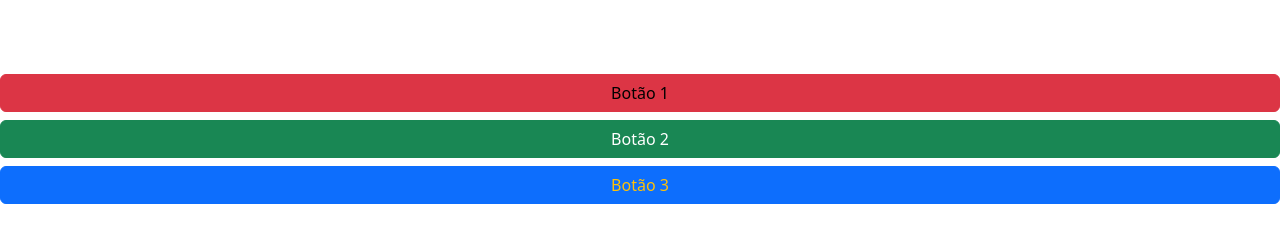
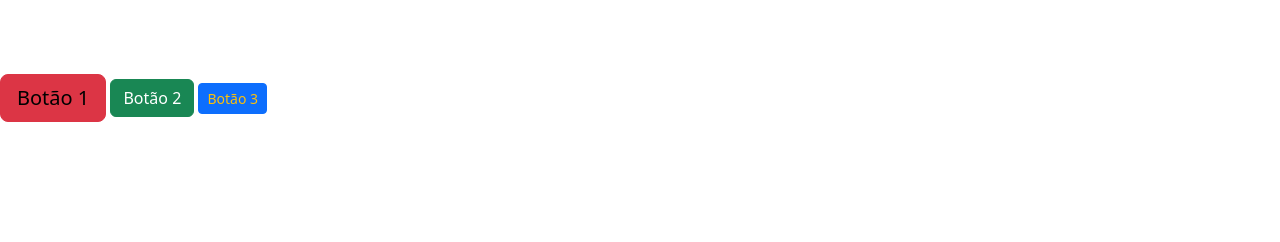
Before and after one commit to Renan1232/bootstrap-framework, a plain HTML site: page Bootstrap-framework/index.html in a window 1280 px wide. Shown: the part 524-766 px from the top of the page. Drawn offline with nearby package versions, Linux system fonts and the light colour scheme.

Commit message:
modified buttons

```diff
--- a/Bootstrap-framework/index.html
+++ b/Bootstrap-framework/index.html
@@ -58,13 +58,13 @@
         </div>
     </nav>
     <br><br><br><br>
-    <img src="https://i0.wp.com/media.tumblr.com/9d205b68f72285ca3f58286b1f0bc0da/tumblr_inline_mphvyzMIDl1qz4rgp.gif" class="mx-auto d-block rounded-circle" style="width: 350px; height: 350px;" alt="pikachu-ketchp">
+    <img src="https://i0.wp.com/media.tumblr.com/9d205b68f72285ca3f58286b1f0bc0da/tumblr_inline_mphvyzMIDl1qz4rgp.gif"
+        class="mx-auto d-block rounded-circle" style="width: 350px; height: 350px;" alt="pikachu-ketchp">
     <br><br><br><br>
-    <div class="d-grid gap-2">
-        <button class="btn btn-danger text-black" type="button">Botão 1</button>
-        <button class="btn btn-success text-white" type="button">Botão 2</button>
-        <button class="btn btn-primary text-warning" type="button">Botão 3</button>
-      </div>
+    <button class="btn btn-danger text-black btn-lg" type="button">Botão 1</button>
+    <button class="btn btn-success text-white" type="button">Botão 2</button>
+    <button class="btn btn-primary text-warning btn-sm" type="button">Botão 3</button>
+    </div>
 </body>
 
 </html>
```
